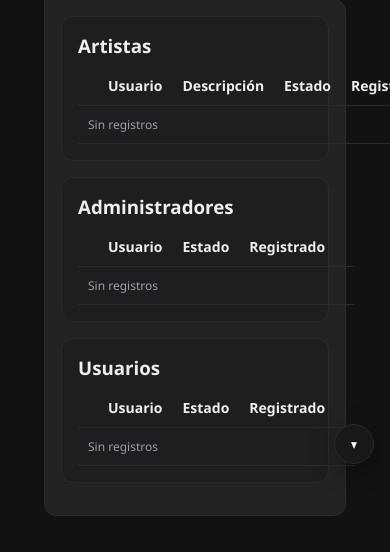
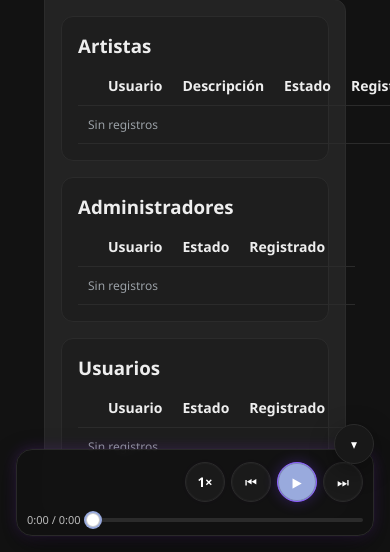
Before and after one commit to fernandomenes/Melodify, a Django app: template gestion/templates/gestion/gestion.html in a window 390 px wide. Shown: the part 1161-1713 px from the top of the page. Run offline with Django 4.2, Linux system fonts and the light colour scheme; the template is opened without the code that fills it, so the values that code supplies are empty.

Commit message:
ajuste de barra reproducción para celular

```diff
--- a/reproductor/static/reproductor/barra_reproduccion.css
+++ b/reproductor/static/reproductor/barra_reproduccion.css
@@ -658,3 +658,104 @@ canvas._mdf-spikes {
     width: 72px;
   }
 }
+
+/* ----------------------------------------
+   Alineación con sidebar (desktop)
+   ---------------------------------------- */
+._mdf-player-bar{
+  --sidebar-open: 248px;
+  --sidebar-collapsed: 72px;
+}
+
+/* >= 961px: barra dentro del área de contenido */
+@media (min-width: 961px){
+  ._mdf-player-bar{
+    left: calc(var(--sidebar-open, 248px) + 16px);
+    right: 16px;
+    transform: none;
+    width: auto;
+    max-width: 1180px;
+    margin: 0;
+  }
+  ._mdf-player-bar.menuLateral-collapsed{
+    left: calc(var(--sidebar-collapsed, 72px) + 16px);
+  }
+}
+
+/* <= 960px: barra casi a todo el ancho del viewport */
+@media (max-width: 960px){
+  ._mdf-player-bar,
+  ._mdf-player-bar.menuLateral-collapsed{
+    left: 16px;
+    right: 16px;
+    transform: none;
+    width: auto;
+    max-width: none;
+  }
+}
+
+/* ----------------------------------------
+   Layout compacto para móvil (<640px)
+   ---------------------------------------- */
+@media (max-width: 640px){
+
+  /* Misma anchura, pero 2 filas */
+  ._mdf-player-bar{
+    height: auto;
+    padding: 8px 10px;
+    gap: 6px;
+    display: grid;
+    grid-template-columns: minmax(0, 1fr) auto;
+    grid-template-rows: auto auto;
+  }
+
+  ._mdf-now{
+    min-width: 0;
+  }
+
+  /* Recortes agresivos en móvil */
+  ._mdf-player-title{
+    max-width: 7ch;   /* ajusta 6–8ch si quieres */
+  }
+  ._mdf-player-artist{
+    max-width: 10ch;
+    overflow: hidden;
+    text-overflow: ellipsis;
+    white-space: nowrap;
+  }
+
+  /* Controles centrados en la primera fila */
+  ._mdf-ctrls{
+    justify-content: center;
+    gap: 6px;
+  }
+
+  ._mdf-speed{
+    display: inline-flex;
+    padding: 0 8px;
+  }
+
+  /* Tiempos + seek + volumen en la segunda fila */
+  ._mdf-right{
+    grid-column: 1 / -1;
+    grid-row: 2;
+    min-width: 0;
+    width: 100%;
+    justify-content: space-between;
+    gap: 6px;
+  }
+
+  ._mdf-time{
+    min-width: auto;
+    font-size: 11px;
+  }
+
+  ._mdf-player-seek{
+    flex: 1 1 auto;
+    min-width: 0;
+  }
+
+  ._mdf-vol{
+    width: 70px;
+  }
+}
```
